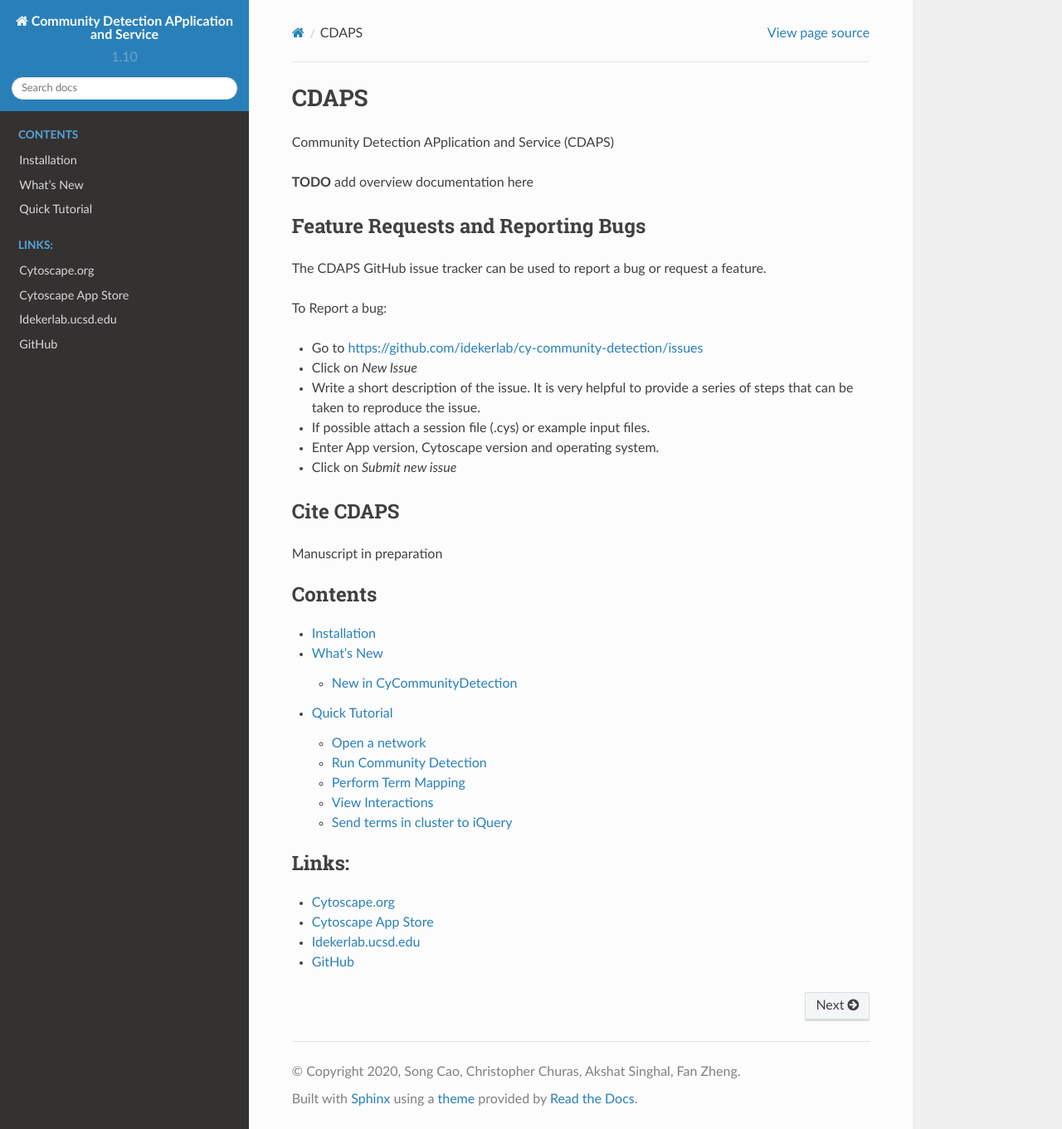
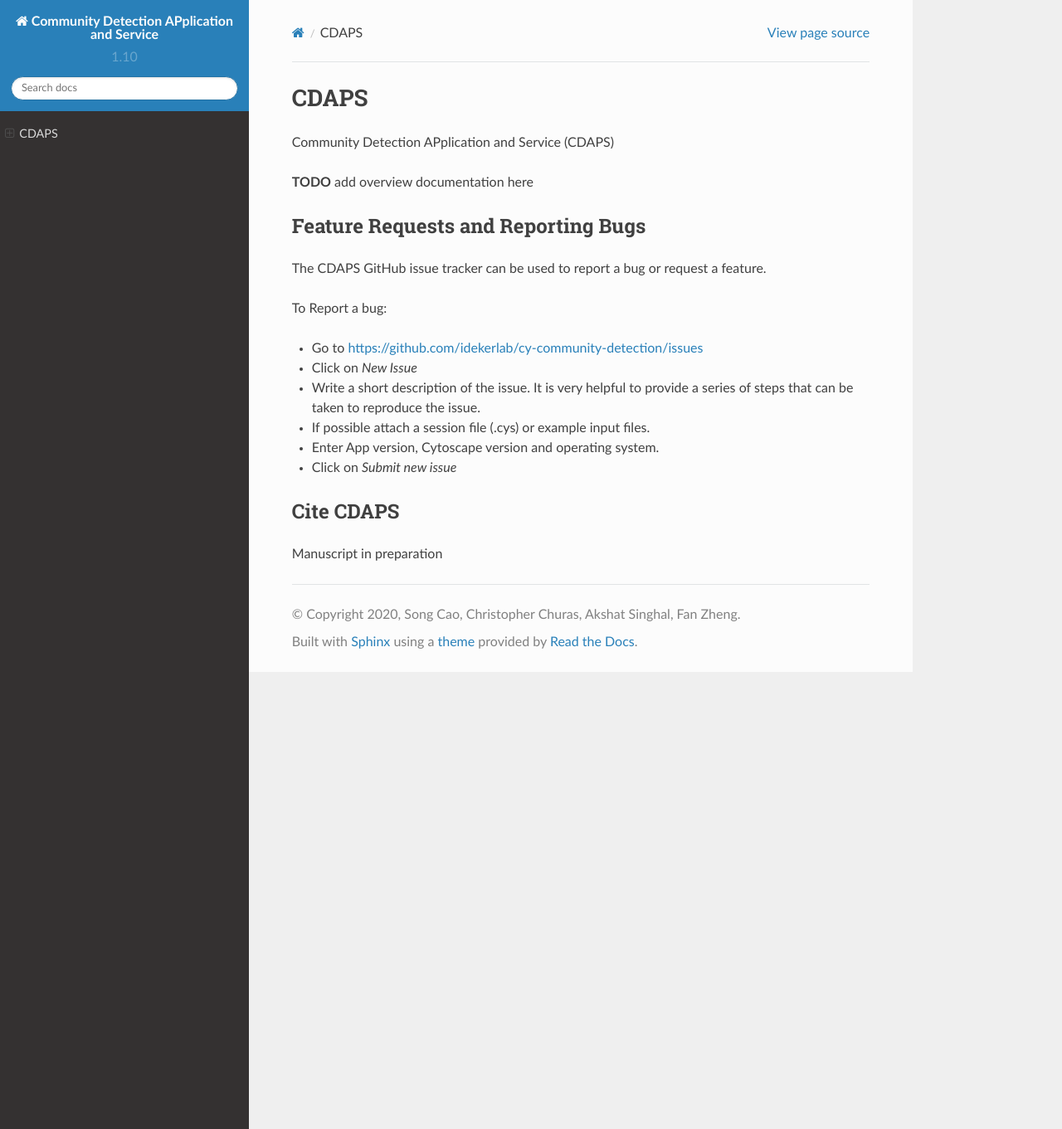
Before and after one commit to cytoscape/cy-community-detection, a Sphinx documentation site: the page built from docs/index.rst, in a window 1280 px wide and 1361 px high. Shown: the whole window at 83% size. Built offline with Sphinx 7.4.7 and the Read the Docs theme 2.0.0, drawn with Linux system fonts in a browser that asks for light colours.

```diff
--- a/docs/index.rst
+++ b/docs/index.rst
@@ -26,21 +26,3 @@
 -----------
 
 Manuscript in preparation
-
-
-.. toctree::
-   :maxdepth: 2
-   :caption: Contents
-
-   Installation
-   WhatsNew
-   QuickTutorial
-
-.. toctree::
-   :maxdepth: 2
-   :caption: Links:
-
-   Cytoscape.org <http://cytoscape.org>
-   Cytoscape App Store <http://apps.cytoscape.org/apps/cycommunitydetection>
-   Idekerlab.ucsd.edu <http://idekerlab.ucsd.edu/>
-   GitHub <https://github.com/cytoscape/cy-community-detection>
```
